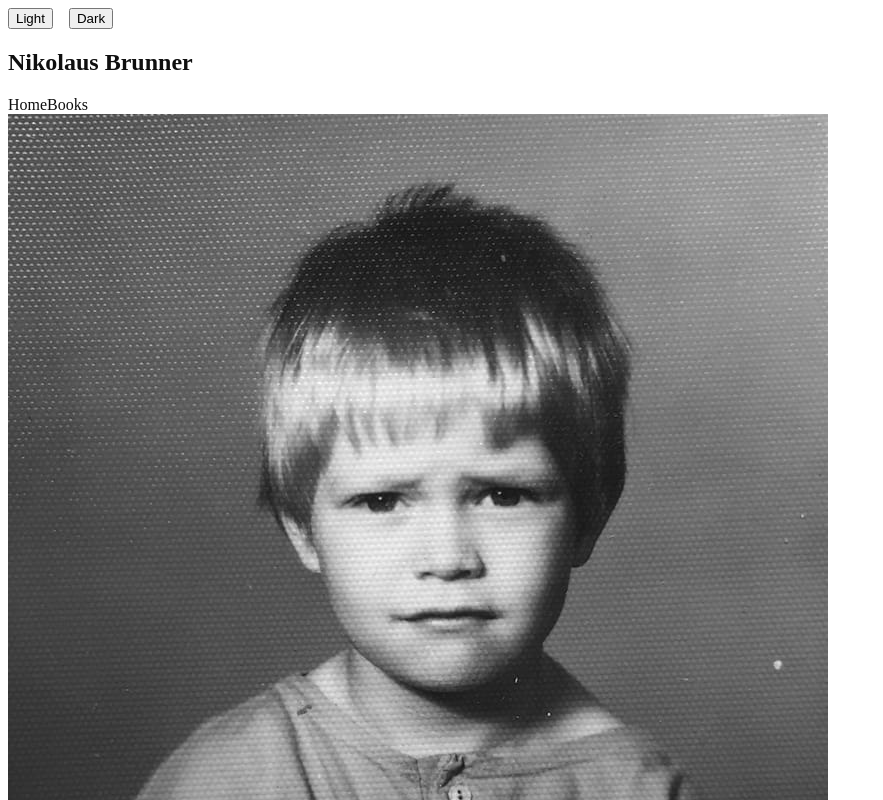
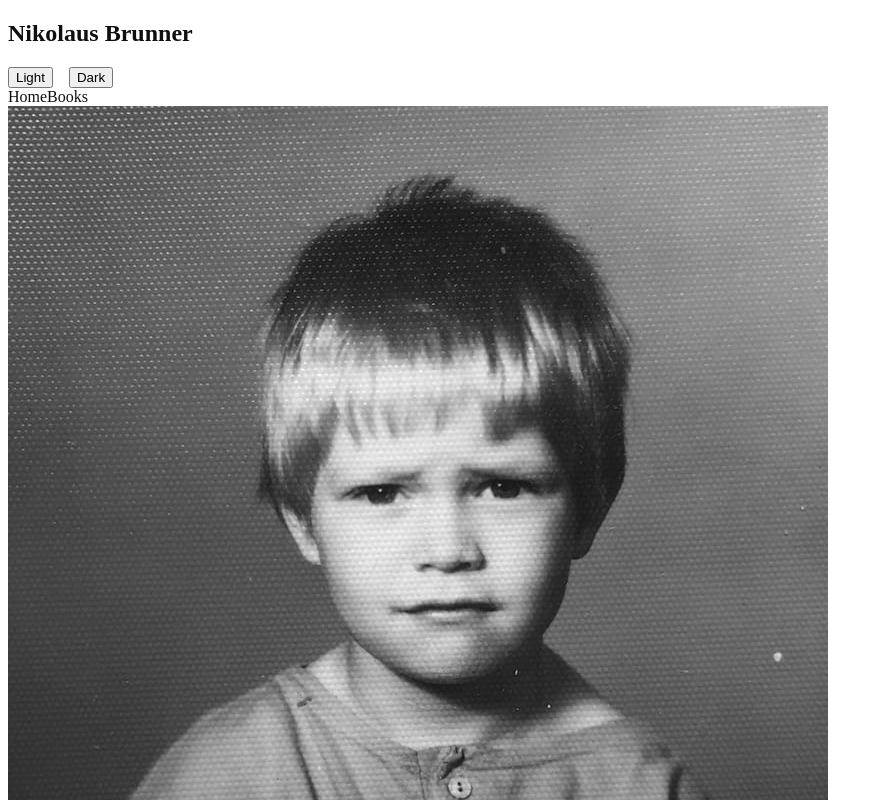
Before and after one commit to nikbrunner/nibru.dev, a Next.js app: page / in a window 1280 px wide. Shown: the top 800 px of the page, without its empty margins (0-883 px from the left). Built offline with nearby package versions, Linux system fonts and the light colour scheme.

Commit message:
Set up ThemeContext

```diff
--- a/components/layout/Nav.tsx
+++ b/components/layout/Nav.tsx
@@ -1,46 +1,35 @@
-import React from "react";
+import { useContext } from "react";
+import { css } from "@emotion/react";
 
 import { NavLink } from "@components/ui/NavLink";
 
-import { cn } from "@lib/cn";
+import { profile } from "@data/profile";
+import { ThemeContext } from "@theme/ThemeProvider";
+import { ETheme } from "@theme/themes";
 
-import { profile } from "@data/profile";
+export const Nav = (): JSX.Element => {
+  const { setTheme } = useContext(ThemeContext);
 
-const componentName: string = "Nav";
-
-export const Nav = (): JSX.Element => (
-  <nav
-    className={cn({
-      block: componentName,
-      utils: [
-        "bg-white",
-        "py-3",
-        "mb-5",
-        "border-b-2",
-        "border-gray-300",
-        "flex",
-        "justify-between"
-      ]
-    })}
-  >
-    <h1
-      className={cn({
-        block: componentName,
-        element: "title"
-      })}
-    >
+  return (
+    <nav>
+      <h1>
         {profile.firstname} {profile.lastname}
       </h1>
 
-    <div
-      className={cn({
-        block: componentName,
-        element: "links",
-        utils: ["flex", "gap-3"]
-      })}
+      <button
+        css={css`
+          margin-right: 1rem;
+        `}
+        onClick={() => setTheme(ETheme.Light)}
       >
+        Light
+      </button>
+      <button onClick={() => setTheme(ETheme.Dark)}>Dark</button>
+
+      <div>
         <NavLink href="/">Home</NavLink>
         <NavLink href="/books">Books</NavLink>
       </div>
     </nav>
   );
+};
--- a/pages/_app.tsx
+++ b/pages/_app.tsx
@@ -1,26 +1,10 @@
-import { useState } from "react";
-
 import { SGlobal } from "@styles/Global.style";
 import { ThemeProvider } from "@theme/ThemeProvider";
-import { ETheme } from "@theme/themes";
-import { css } from "@emotion/react";
 
 const App = ({ Component, pageProps }) => {
-  const [theme, setTheme] = useState<ETheme>(ETheme.Light);
-
   return (
     <div className="App">
-      <button
-        css={css`
-          margin-right: 1rem;
-        `}
-        onClick={() => setTheme(ETheme.Light)}
-      >
-        Light
-      </button>
-      <button onClick={() => setTheme(ETheme.Dark)}>Dark</button>
-
-      <ThemeProvider theme={theme}>
+      <ThemeProvider>
         <SGlobal />
         <Component {...pageProps} />
       </ThemeProvider>
--- a/pages/index.tsx
+++ b/pages/index.tsx
@@ -1,4 +1,3 @@
-import React from "react";
 import { FiGithub, FiLinkedin, FiMail } from "react-icons/fi";
 import { RiXingLine } from "react-icons/ri";
 
--- a/theme/ThemeProvider.tsx
+++ b/theme/ThemeProvider.tsx
@@ -1,16 +1,31 @@
+import { createContext, Dispatch, SetStateAction, useState } from "react";
 import { ThemeProvider as EmotionThemeProvider } from "@emotion/react";
 
-import { darkTheme, ETheme, lightTheme } from "@theme/themes";
+import { lightTheme, darkTheme, ETheme } from "@theme/themes";
 
-interface Props {
+interface IProps {
   children: React.ReactNode;
-  theme: ETheme;
 }
 
-export const ThemeProvider = ({ children, theme }: Props) => (
-  <EmotionThemeProvider
-    theme={theme === ETheme.Light ? lightTheme : darkTheme}
-  >
-    {children}
-  </EmotionThemeProvider>
+interface IThemeContext {
+  theme: ETheme;
+  setTheme: Dispatch<SetStateAction<ETheme>>;
+}
+
+export const ThemeContext = createContext<IThemeContext>(
+  {} as IThemeContext
 );
+
+export const ThemeProvider = ({ children }: IProps) => {
+  const [theme, setTheme] = useState<ETheme>(ETheme.Light);
+
+  return (
+    <ThemeContext.Provider value={{ theme, setTheme }}>
+      <EmotionThemeProvider
+        theme={theme === ETheme.Light ? lightTheme : darkTheme}
+      >
+        {children}
+      </EmotionThemeProvider>
+    </ThemeContext.Provider>
+  );
+};
```
Lines whose indentation alone changed are shown as unchanged.
